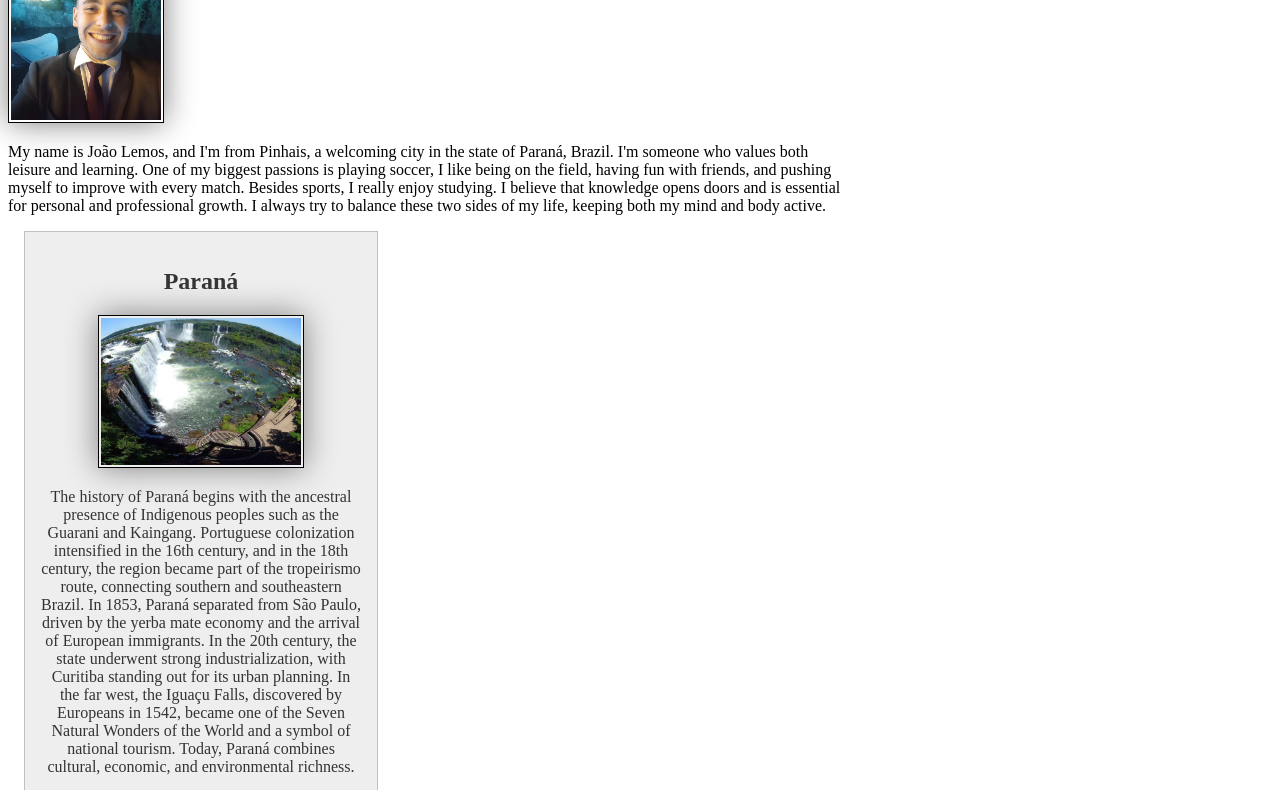
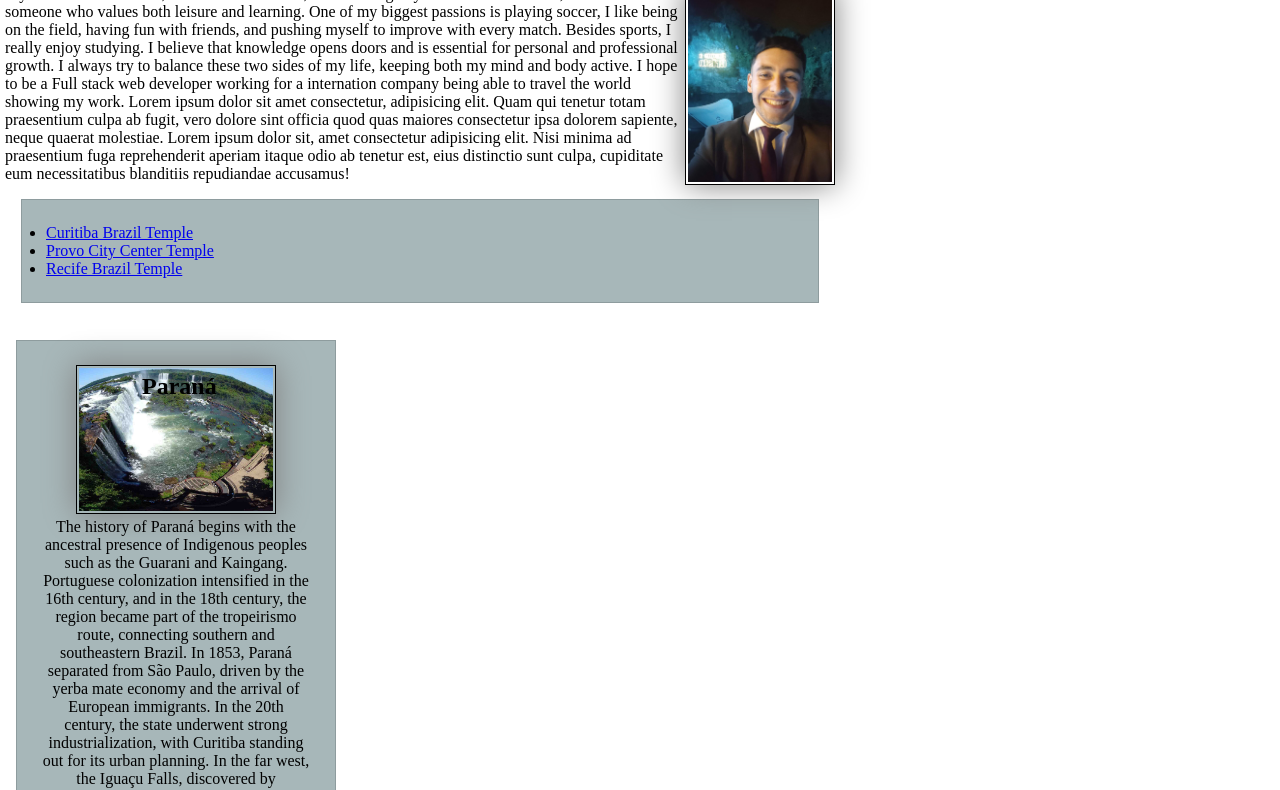
Before and after one commit to Joaolemos-hub/wdd130, a plain HTML site: page index.html in a window 1280 px wide. Shown: the part 309-1099 px from the top of the page. Drawn offline with Linux system fonts and the light colour scheme.

Commit message:
Update w03

```diff
--- a/index.html
+++ b/index.html
@@ -12,16 +12,26 @@
 <body>
     <header>
         <nav>
-            <a href="#">Home</a>
-            <a href="wwr/">Rafting Website</a>
+            <a href="#" target="_blank">Home</a>
+            <a href="wwr/" target="_blank">Rafting Travel Website</a>
+            <a href="wwr/site-plan-rafting.html" target="_blank">Rafting Travel Siteplan</a>
+            <a href="linkedin.com/in/joão-vitor-lemos-5a444a239" target="_blank">LinkedIn Profile</a>
         </nav>
     </header>
     <main>
         <h1>João Lemos | WDD 130</h1>
         <img src="images/eu.jpg" alt="Hello, My name is João Lemos" width="200">
-        <p>My name is João Lemos, and I'm from Pinhais, a welcoming city in the state of Paraná, Brazil. I'm someone who values both leisure and learning. One of my biggest passions is playing soccer, I like being on the field, having fun with friends, and pushing myself to improve with every match. Besides sports, I really enjoy studying. I believe that knowledge opens doors and is essential for personal and professional growth. I always try to balance these two sides of my life, keeping both my mind and body active.</p>
+        <p>My name is João Lemos, and I'm from Pinhais, a welcoming city in the state of Paraná, Brazil. I'm someone who values both leisure and learning. One of my biggest passions is playing soccer, I like being on the field, having fun with friends, and pushing myself to improve with every match. Besides sports, I really enjoy studying. I believe that knowledge opens doors and is essential for personal and professional growth. I always try to balance these two sides of my life, keeping both my mind and body active. I hope to be a Full stack web developer working for a internation company being able to travel the world showing my work.
+
+            Lorem ipsum dolor sit amet consectetur, adipisicing elit. Quam qui tenetur totam praesentium culpa ab fugit, vero dolore sint officia quod quas maiores consectetur ipsa dolorem sapiente, neque quaerat molestiae. Lorem ipsum dolor sit, amet consectetur adipisicing elit. Nisi minima ad praesentium fuga reprehenderit aperiam itaque odio ab tenetur est, eius distinctio sunt culpa, cupiditate eum necessitatibus blanditiis repudiandae accusamus!
+        </p>
+        <ul class="box">
+            <li><a href="https://www.churchofjesuschrist.org/temples/details/curitiba-brazil-temple?lang=eng" target="_blank">Curitiba Brazil Temple</a></li>
+            <li><a href="https://www.churchofjesuschrist.org/temples/details/provo-city-center-temple?lang=eng" target="_blank">Provo City Center Temple</a></li>
+            <li><a href="https://www.churchofjesuschrist.org/temples/details/recife-brazil-temple?lang=eng" target="_blank">Recife Brazil Temple</a></li>
+        </ul>
     </main>
-    <aside>
+    <aside class="box">
         <h2>Paraná</h2>
         <img src="images/parana-iguazu-falls.jpg" alt="Brazil's Iguazu Falls">
         <p>The history of Paraná begins with the ancestral presence of Indigenous peoples such as the Guarani and Kaingang. Portuguese colonization intensified in the 16th century, and in the 18th century, the region became part of the tropeirismo route, connecting southern and southeastern Brazil. In 1853, Paraná separated from São Paulo, driven by the yerba mate economy and the arrival of European immigrants. In the 20th century, the state underwent strong industrialization, with Curitiba standing out for its urban planning. In the far west, the Iguaçu Falls, discovered by Europeans in 1542, became one of the Seven Natural Wonders of the World and a symbol of national tourism. Today, Paraná combines cultural, economic, and environmental richness.</p>
--- a/styles/styles.css
+++ b/styles/styles.css
@@ -1,3 +1,17 @@
+* {
+    margin: 0;
+    padding: 0;
+    box-sizing: border-box;
+}
+/* Class Selectors */
+.box {
+    margin: 1rem;
+    border: 1px solid rgb(0 0 0 / 15%);
+    padding: 1.5rem;
+    background-color: #a7b7b9;
+    color: #000000;
+}
+
 nav {
     background-color: darkblue;
     padding: 10px;
@@ -27,16 +41,13 @@ p {
 
 main {
     max-width: 840px;
+    padding: 5px;
 }
 
 aside {
     width: 20rem;
-    margin: 1rem;
-    border: 1px solid rgb(0 0 0 / 0.2);
-    padding: 1rem;
-    background-color: #eee;
-    color: #333;
     text-align: center;
+    position: relative;
 }
 
 aside img {
@@ -44,9 +55,16 @@ aside img {
     height: auto;
 }
 
+aside h2 {
+    position: absolute;
+    top: 32px;
+    left: 125px;
+}
+
 main img {
     width: 150px;
     height: auto;
+    float: right;
 }
 
 footer {
--- /dev/null
+++ b/wwr/styles/rafting.css
@@ -0,0 +1,73 @@
+@import url('https://fonts.googleapis.com/css2?family=Montserrat:ital,wght@0,100..900;1,100..900&display=swap');
+@import url('https://fonts.googleapis.com/css2?family=Inconsolata:wght@200..900&family=Montserrat:ital,wght@0,100..900;1,100..900&family=Story+Script&display=swap');
+
+:root {
+    --primary-color: #76a5af; /*seagreen*/
+    --secondary-color: #f7be90; /*manhattan*/
+    --accent1-color: #346173; /*casal blue*/
+    --accent2-color: #fbd983; /*solomie golg*/
+    --heading-font: "Montserrat", sans-serif;
+    --body-font: "Inconsolata", monospace;
+}
+
+* {
+    padding: 0;
+    margin: 0;
+    box-sizing: border-box;
+}
+
+header {
+    background-color: var(--primary-color);
+    color: var(--accent2-color);
+}
+
+body {
+    font-family: var(--body-font);
+    color: var(--accent1-color);
+}
+
+header, main, footer {
+    width: 840px;
+    margin: 0 auto;
+}
+
+h1, h2 {
+    font-family: var(--heading-font);
+    color: var(--primary-color);
+}
+
+nav, p, section, article {
+    margin: 16px;
+    padding: 8px;
+}
+
+
+.hero {
+    position: relative;
+}
+
+.hero img {
+    display: block;
+    width: 100%;
+    height: auto;
+}
+
+.hero h1 {
+    position: absolute;
+    top: 20px;
+    width: 100%;
+    padding: 16px;
+    text-align: center;
+    opacity: 0.7;
+    background-color: var(--accent1-color);
+    color: #fff /* white text - make sure there is enough contrast with the background-color*/
+}
+
+.hero article img {
+    float: right;
+    width: 150px;
+}
+
+.socialmedia a {
+    text-decoration: none;
+}
```
Also changed, not shown: wwr/about.html (added, +56 -0 lines), wwr/site-plan-rafting.html (added, +11 -0 lines), wwr/images/8726056_kayak_icon.ico (added), wwr/images/boat_88274.png (added), wwr/images/facebook.svg (added), wwr/images/happy-client.png (added), wwr/images/linkedin.svg (added), wwr/images/rafting16_1024.jpg (added), wwr/images/rafting26_600.jpg (added), wwr/images/whatsapp.svg (added), wwr/images/z-raftingcompas.jpg (added).
